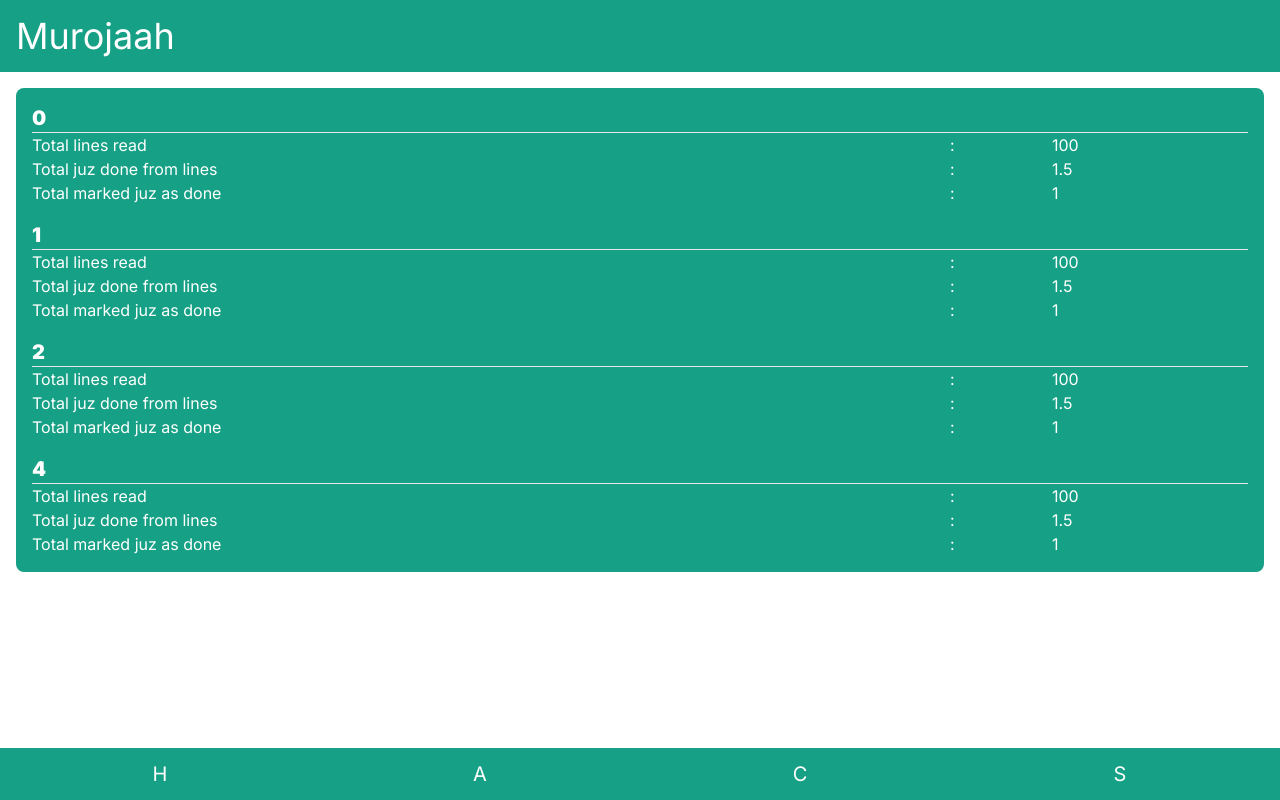
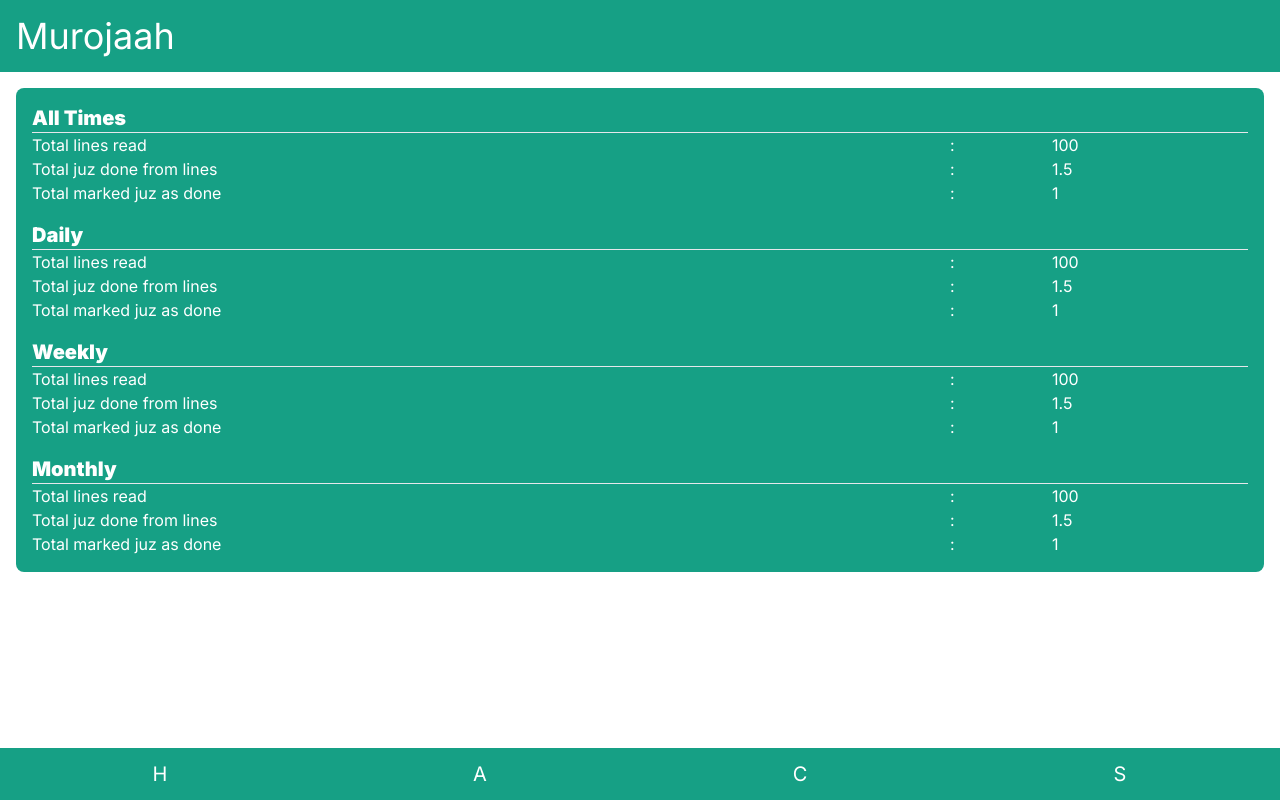
Before and after one commit to RR-Ardhika/murojaah, a Next.js app: page /stats in a window 1280 px wide. Built offline with nearby package versions, Linux system fonts and the light colour scheme.

Commit message:
Add stat type converter from index to string

```diff
--- /dev/null
+++ b/src/api/module/stat/repository/indexeddb/index.ts
@@ -0,0 +1,6 @@
+import { StatType } from '@/api/module/stat/entity';
+
+export function FindStatType(id: number): StatType {
+  // @ts-expect-error access enum value with index
+  return StatType[Object.keys(StatType)[id]];
+}
--- /dev/null
+++ b/src/api/module/stat/service/index.ts
@@ -0,0 +1,6 @@
+import { StatType } from '@/api/module/stat/entity';
+import { FindStatType } from '@/api/module/stat/repository/indexeddb';
+
+export function GetStatType(id: number): StatType {
+  return FindStatType(id);
+}
--- a/src/web/module/stat/component/Card.tsx
+++ b/src/web/module/stat/component/Card.tsx
@@ -1,4 +1,5 @@
 import { Stat } from '@/api/module/stat/entity';
+import { GetStatType } from '@/api/module/stat/service';
 
 export const Card = (item: Stat): JSX.Element => {
   const classNames: Record<string, string> = {
@@ -10,7 +11,7 @@ export const Card = (item: Stat): JSX.Element => {
 
   return (
     <div>
-      <p className={classNames.title}>{item.statType}</p>
+      <p className={classNames.title}>{GetStatType(item.statType)}</p>
       <hr />
       <div className={classNames.dataContainer}>
         <p className={classNames.fieldNameCol}>Total lines read</p>
```
